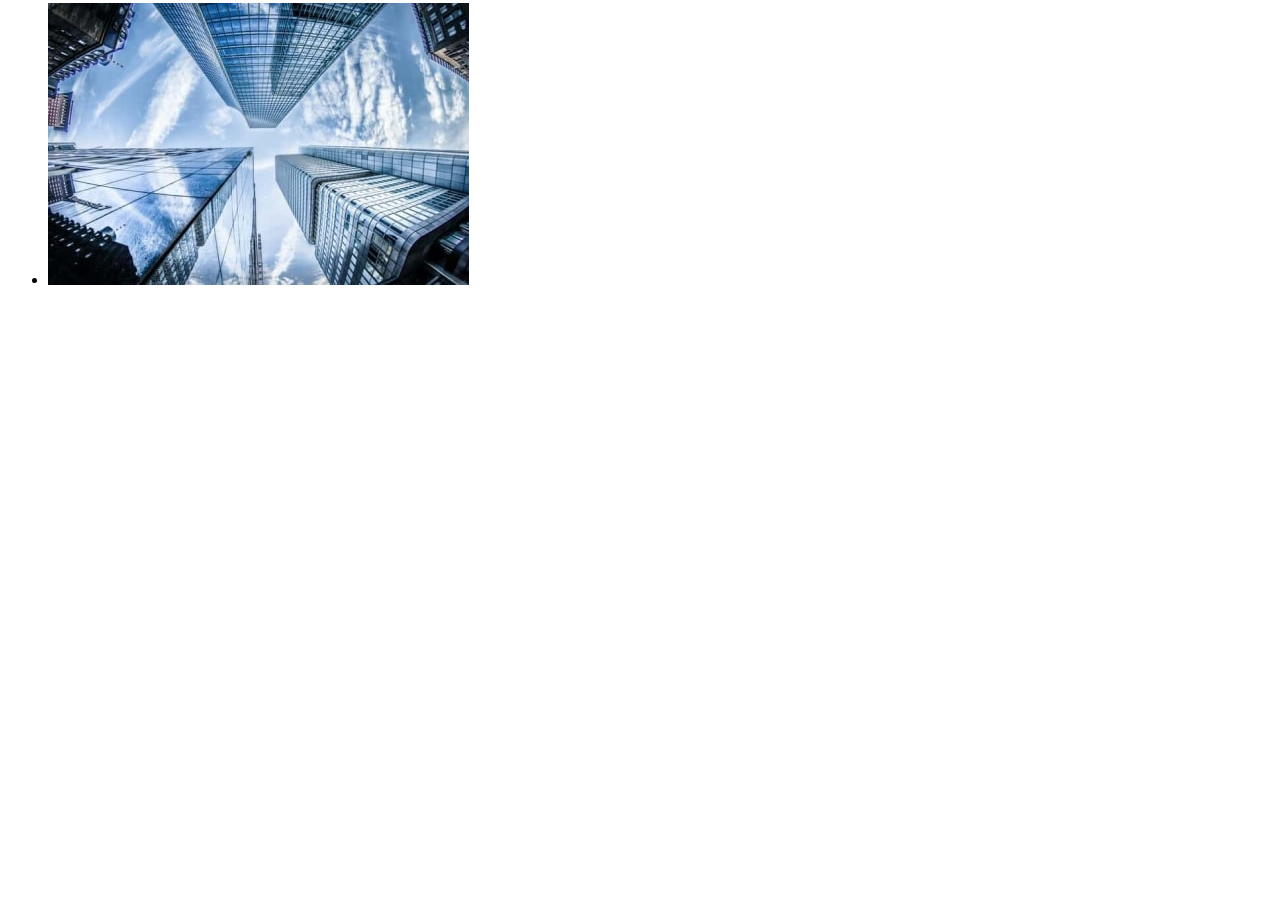
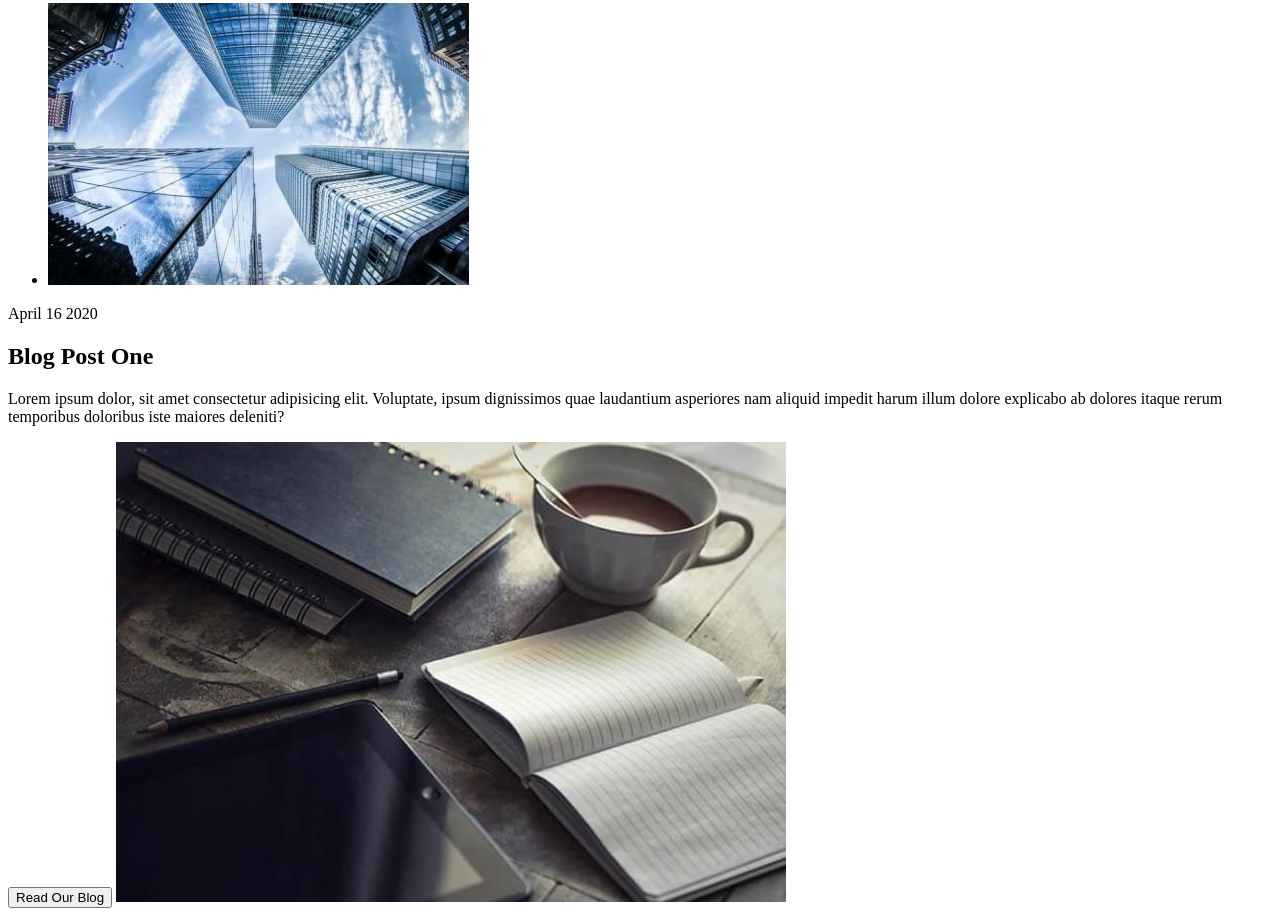
Before and after one commit to kashirin-olexsandr/blendied-94-5-6, a plain HTML site: page index.html in a window 1280 px wide. Shown: the part 2453-3369 px from the top of the page. Before the commit the page ends 2758 px from the top, so only its background shows below. Drawn offline with Linux system fonts and the light colour scheme.

Commit message:
add blog post

```diff
--- a/index.html
+++ b/index.html
@@ -26,7 +26,12 @@
         <button type="button">Read More</button>
       </section>
       <section>
-        <img src="./images/comanda.jpg" alt="6 people: 4 women, 2 men" width="670" height="460" />
+        <img
+          src="./images/comanda.jpg"
+          alt="6 people: 4 women, 2 men"
+          width="670"
+          height="460"
+        />
         <p>What you are looking for</p>
         <h2>We provide bespoke solutions</h2>
         <p>
@@ -95,6 +100,18 @@
           </li>
         </ul>
       </section>
+      <section>
+        <p>April 16 2020</p>
+        <h2>Blog Post One</h2>
+        <p>
+          Lorem ipsum dolor, sit amet consectetur adipisicing elit. Voluptate,
+          ipsum dignissimos quae laudantium asperiores nam aliquid impedit harum
+          illum dolore explicabo ab dolores itaque rerum temporibus doloribus
+          iste maiores deleniti?
+        </p>
+        <button type="button">Read Our Blog</button>
+        <img src="./images/blog.jpg" alt="notebook" width="670" height="460" />
+      </section>
     </main>
   </body>
 </html>
```
Also changed, not shown: images/blog.jpg (added).
